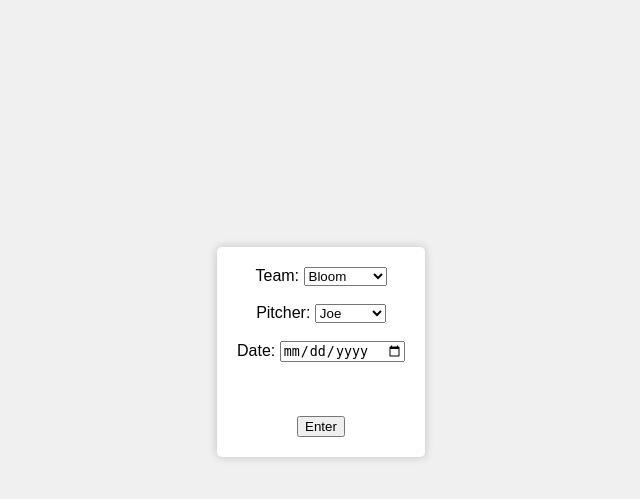
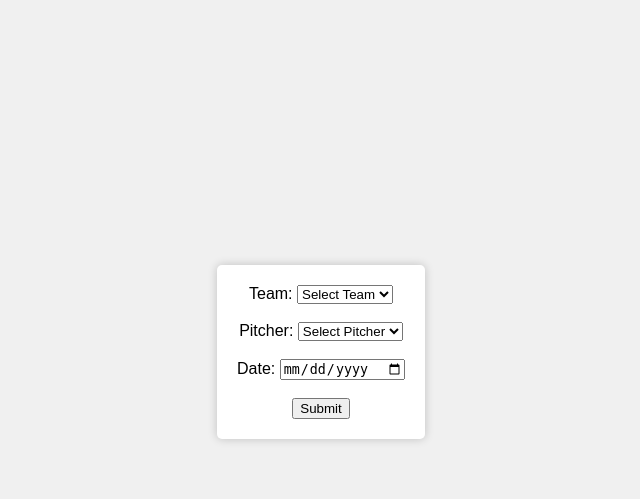
Before and after one commit to paltman/database2, a Django app: page /settings/ in a window 1280 px wide. Shown: the part 48-547 px from the top of the page, without its empty margins (319-959 px from the left). Run offline with Django 4.2, Linux system fonts and the light colour scheme; data that the repository does not hold is empty; parts of the project's set-up code (start-up, migrations or seed data) failed here and were passed over.

Commit message:
fix settings page so that they line up with new models and so that they act as session variables

```diff
--- a/dataentry/forms.py
+++ b/dataentry/forms.py
@@ -1,7 +1,12 @@
 from django import forms
-from dataentry.models import PitchingData
+from dataentry.models import Pitch, Pitcher, Team
 
-class PitchingForm(forms.ModelForm):
+class PitcherForm(forms.ModelForm):
+    class Meta:
+        model = Pitcher
+        fields = ['team', 'name']
+
+class PitchForm(forms.ModelForm):
     # Define choices for pitch_type and result fields
     # It's FB recorded in the database and shown as Fastball for example
     PITCH_TYPE_CHOICES = (
@@ -14,6 +19,7 @@ class PitchingForm(forms.ModelForm):
         ('Knuck', 'Knuck'),
         ('EEPHUS', 'Eephus'),
     )
+
     # Calculate data in the background like when there is a strikeout or a walk
     RESULT_CHOICES = (
         ('Ball', 'Ball'),
@@ -29,31 +35,26 @@ class PitchingForm(forms.ModelForm):
         ('Drop 3rd & Safe', 'Drop 3d & Safe'),
     )
 
-    PITCHER_CHOICES = (
-        ('Joe', 'Joe'),
-        ('Candice', 'Candice'),
-        ('Argo', 'Argo'),
-    )
+    # This function allows the dropdown lists to be dynamic for team and pitcher.
+    #    if team is selected as a session variable, then the pitcher dropdown list will be filtered by the team
+    def __init__(self, *args, **kwargs):
+        super(PitchForm, self).__init__(*args, **kwargs)
+        self.fields['team'].queryset = Team.objects.all()
+        if 'team' in self.data:
+            try:
+                team_id = int(self.data.get('team'))
+                self.fields['pitcher'].queryset = Pitcher.objects.filter(team_id=team_id).all()
+            except (ValueError, TypeError):
+                pass  # if invalid input from the client; ignore and fallback to empty queryset
+        elif self.instance.pk:
+            self.fields['pitcher'].queryset = self.instance.team.pitcher_set.all()
 
-    TEAM_CHOICES = (
-        ('Bloom', 'Bloom'),
-        ('Suncoast', 'Suncoast'),
-        ('Richmond', 'Richmond'),
-    )
-
-# Something like this for the dropdown lists
-    # def __init__(self, *args, **kwargs):
-    #     super(PitchingDataForm, self).__init__(*args, **kwargs)
-    #     self.fields['team'].choices = [(team.name, team.name) for team in Team.objects.all()]
-    #     self.fields['pitcher'].choices = [(pitcher.name, pitcher.name) for pitcher in Pitcher.objects.all()]
 
     # Fields with dropdown lists
     pitch_type = forms.ChoiceField(choices=PITCH_TYPE_CHOICES, widget=forms.Select())
     result = forms.ChoiceField(choices=RESULT_CHOICES, widget=forms.Select())
-    pitcher = forms.ChoiceField(choices=PITCHER_CHOICES, widget=forms.Select())
-    team = forms.ChoiceField(choices=TEAM_CHOICES, widget=forms.Select())
 
     class Meta:
-        model = PitchingData
+        model = Pitch
         fields = ['team', 'date', 'pitcher', 'pitch_type',
                   'velo', 'result']
--- a/dataentry/templates/dataentry/entry.html
+++ b/dataentry/templates/dataentry/entry.html
@@ -121,13 +121,13 @@
         <form method="post">
             {% csrf_token %}
             <label for="id_team">Team:</label>
-            <input type="text" id="id_team" name="team" value="{{ form.team.value }}">
+            <input type="text" id="id_team" name="team_name" value="{{ team_name }}" readonly>
             <br>
             <label for="id_pitcher">Pitcher:</label>
-            <input type="text" id="id_pitcher" name="pitcher" value="{{ form.pitcher.value }}">
+            <input type="text" id="id_pitcher" name="pitcher_name" value="{{ pitcher_name }}">
             <br>
             <label for="id_date">Date:</label>
-            <input type="date" id="id_date" name="date" value="{{ form.date.value }}">
+            <input type="date" id="id_date" name="date" value="{{ request.session.date }}">
             <br>
             <br>
             <br>
--- a/dataentry/templates/dataentry/settings.html
+++ b/dataentry/templates/dataentry/settings.html
@@ -74,7 +74,7 @@
     <!-- Your JavaScript function for form submission -->
     <script>
         function submitFormAndNavigate() {
-            document.getElementById('PitchingForm').submit();
+            document.getElementById('PitchForm').submit();
         }
     </script>
 
@@ -88,24 +88,45 @@
         <div class="container">
         <br>
         <br>
-        <form method="post" id="PitchingForm" action="{% url 'settings' %}">
+        <form method="post" id="PitchForm" action="{% url 'settings' %}">
             {% csrf_token %}
             <label for="id_team">Team:</label>
-            {{ form.team }}
+            <select id="id_team" name="team">
+                <option value="" {% if not request.session.team %}selected{% endif %}>Select Team</option>
+                {% for team in teams %}
+                    <option value="{{ team.id }}" {% if team.id == request.session.team %}selected{% endif %}>{{ team.name }}</option>
+                {% endfor %}
+            </select>
             <br>
             <br>
             <label for="id_pitcher">Pitcher:</label>
-            {{ form.pitcher }}
+            <select id="id_pitcher" name="pitcher">
+                <option value="" {% if not request.session.team %}selected{% endif %}>Select Pitcher</option>
+                {% for pitcher in pitchers %}
+                    <option value="{{ pitcher.id }}" data-team="{{ pitcher.team.id }}" {% if pitcher.id == request.session.pitcher %}selected{% endif %}>{{ pitcher.name }}</option>
+                {% endfor %}
+            </select>
             <br>
             <br>
             <label for="id_date">Date:</label>
-            <input type="date" id="id_date" name="date" value="{{ form.date.value }}">
+            <input type="date" id="id_date" name="date" value="{{ request.session.date }}">
             <br>
             <br>
-            <br>
-            <br>
-            <input type="button" value="Enter" onclick="submitFormAndNavigate()" />
+            <input type="submit" value="Submit">
         </form>
+        <script>
+            document.getElementById('id_team').addEventListener('change', function() {
+                var teamId = this.value;
+                var pitcherOptions = document.querySelectorAll('#id_pitcher option');
+                pitcherOptions.forEach(function(option) {
+                    if (option.dataset.team == teamId) {
+                        option.style.display = 'block';
+                    } else {
+                        option.style.display = 'none';
+                    }
+                });
+            });
+        </script>
     </div>
 </body>
 </html>
--- a/dataentry/views.py
+++ b/dataentry/views.py
@@ -1,7 +1,8 @@
 from django.shortcuts import render, redirect
-from dataentry.forms import PitchingForm
-from dataentry.models import PitchingData
+from dataentry.forms import PitchForm
+from dataentry.models import Pitch, Team, Pitcher
 from django.db import connection
+from django.db.models import Max
 
 
 # Create your views here.
@@ -15,22 +16,21 @@ def home(request):
 '''Settings: Set your date, pitcher, and team'''
 def settings(request):
     if request.method == 'POST':
-        # Get the data from the first form
-        team = request.POST.get('team')
-        pitcher = request.POST.get('pitcher')
-        date_value = request.POST.get('date')
-
-        # Create a new PitchData instance with the provided data and "NA" for other fields
-        pitch_data = PitchingData(team=team, pitcher=pitcher, date=date_value, pitch_count=0, pitch_type=" ", velo=0, result=" ")
-        pitch_data.save()  # Save the data to the database
+        # Set the session variables
+        request.session['team'] = request.POST.get('team')
+        request.session['pitcher'] = request.POST.get('pitcher')
+        request.session['date'] = request.POST.get('date')
 
         # Redirect to a page after successfully submitting data
-        return redirect('submit_data')  # Replace 'success_page' with your desired URL name
+        return redirect('submit_data')  # Replace 'submit_data' with your desired URL name
 
-    form = PitchingForm()
-
+    teams = Team.objects.all()
+    pitchers = Pitcher.objects.all()
+    # If the request method is not POST (i.e., it's a GET request), render the settings page
     context = {
-        'form': form,
+        'teams': teams,
+        'pitchers': pitchers,
+        'date': request.session.get('date', ''),
     }
 
     return render(request, 'dataentry/settings.html', context)
@@ -38,36 +38,22 @@ def settings(request):
 '''data adding page'''
 
 def submit_data(request):
-    # Query the most recent entry in the database. We will use this to auto fill the input values for Team, Date, and Pitcher
-    latest_entry = PitchingData.objects.latest('id')
-    # Extract pitcher and date from the form data. We will use this to Query the dataset and auto count pitches
-    #    based on how pitchers on that specific day. So when you change pitchers or Joe pitches on another day the pitch counter resets
-    pitcher = request.POST.get('pitcher')
-    date_value = request.POST.get('date')
-    team = request.POST.get('team')
+    # Get the pitcher, date_value, and team from the session variables
+    pitcher_value = request.session.get('pitcher')
+    date_value = request.session.get('date')
+    team_value = request.session.get('team')
 
-    # Calculate the maximum pitch count for the specified pitcher and date. This is where we get the latest pitch count!!!
-    #    %s = the input
-    with connection.cursor() as cursor:
-        cursor.execute(
-            """
-            SELECT MAX(pitch_count) FROM dataentry_pitchingdata
-            WHERE pitcher = %s AND date = %s AND team = %s
-            """,
-            [pitcher, date_value, team]
-        )
-        latest_pitch_count = cursor.fetchone()[0] or 0
+    # Calculate the maximum pitch count for the specified pitcher and date.
+    pitch_count = Pitch.objects.filter(pitcher=pitcher_value, date=date_value, team=team_value).aggregate(Max('pitch_count'))['pitch_count__max'] or 0
 
-    # So, once we hit submit, submit the form and check the data types are valid. Then add 1 as the input for pitch count and save to
-    #     database
-    # else : so after this, assign the values that we want auto assigned in the input boxes.
+    # Check if the request method is POST
     if request.method == 'POST':
-        form = PitchingForm(request.POST)
+        form = PitchForm(request.POST)
 
         if form.is_valid():
             # Increment the "Pitch Count" field by 1
-            latest_pitch_count += 1
-            form.instance.pitch_count = latest_pitch_count
+            pitch_count += 1
+            form.instance.pitch_count = pitch_count
 
             # Save the form data to the database
             form.save()
@@ -75,20 +61,25 @@ def submit_data(request):
             # You can add a success message or other logic here
             return redirect('submit_data')  # Redirect back to the same page
     else:
-          # Format the date explicitly
-        date_value = latest_entry.date.strftime('%Y-%m-%d') if latest_entry else None
-
         # Populate the form with the most recent values
-        form = PitchingForm(initial={
-            'team': latest_entry.team if latest_entry else '',
-            'pitcher': latest_entry.pitcher if latest_entry else '',
+        form = PitchForm(initial={
+            'team': team_value,
+            'pitcher': pitcher_value,
             'date': date_value,
             })
 
     # Pull in all the data (for that team and that date, for table view.)
-    pitchdata = PitchingData.objects.filter(team=latest_entry.team, date=date_value, pitch_type__gt=" ")  # Filter for non-empty 'Pitch Type')
+    pitchdata = Pitch.objects.filter(team=team_value, date=date_value)
+    # return the names instead of numbers
+    pitcher = Pitcher.objects.get(id=pitcher_value)
+    pitcher_name = pitcher.name
+
+    team = Team.objects.get(id=team_value)
+    team_name = team.name
 
     context = {
+        'team_name': team_name,
+        'pitcher_name': pitcher_name,
         'pitchdata': pitchdata,
         'form': form,
     }
```
Also changed, not shown: dataentry/admin.py (+5 -2 lines), dataentry/models.py (+13 -6 lines), dataentry/migrations/0003_game_pitch_pitcher_team_delete_pitchingdata_and_more.py (added), dataentry/migrations/0004_pitch_team.py (added), dataentry/migrations/0005_pitch_pitch_count.py (added).
